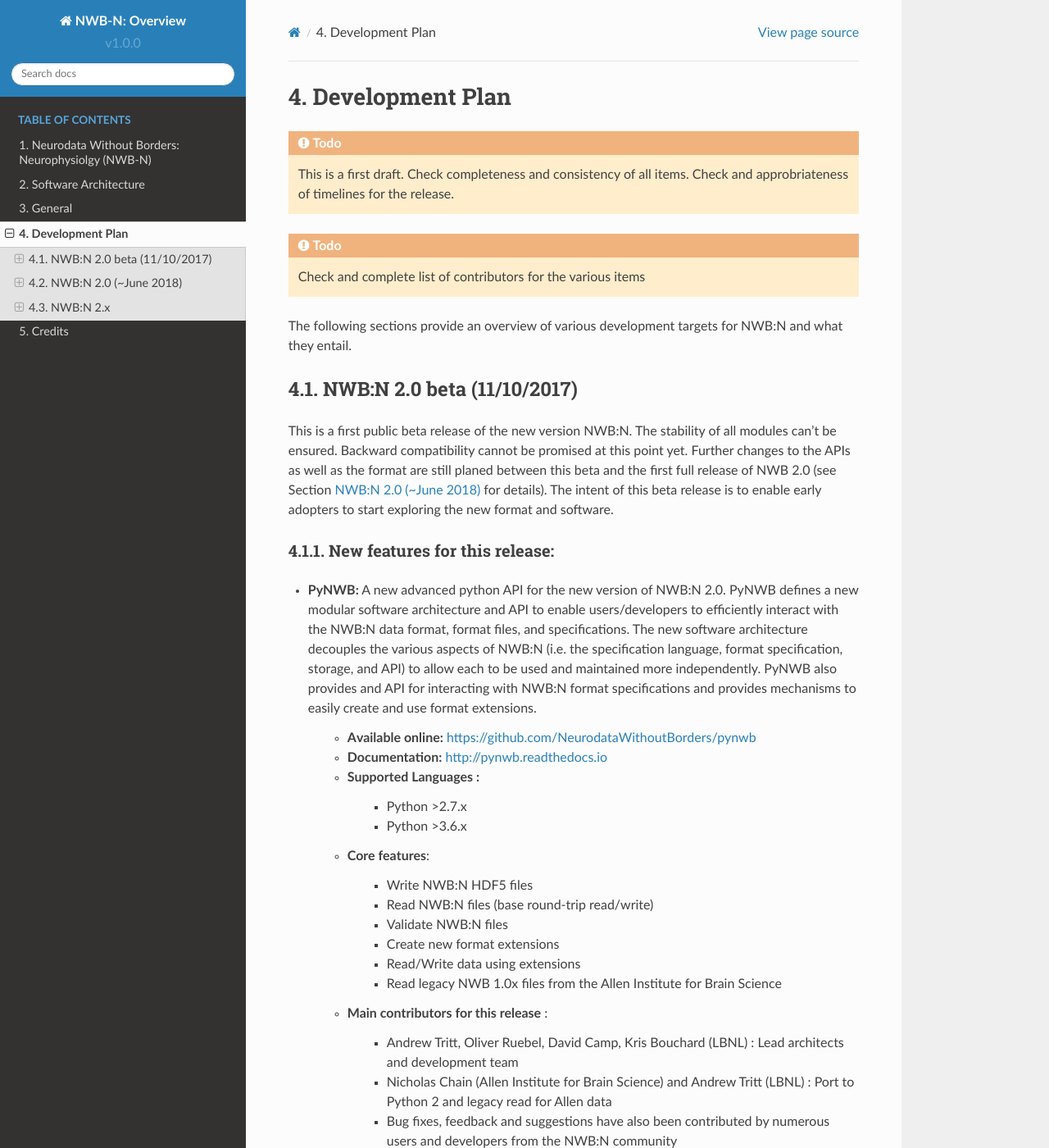
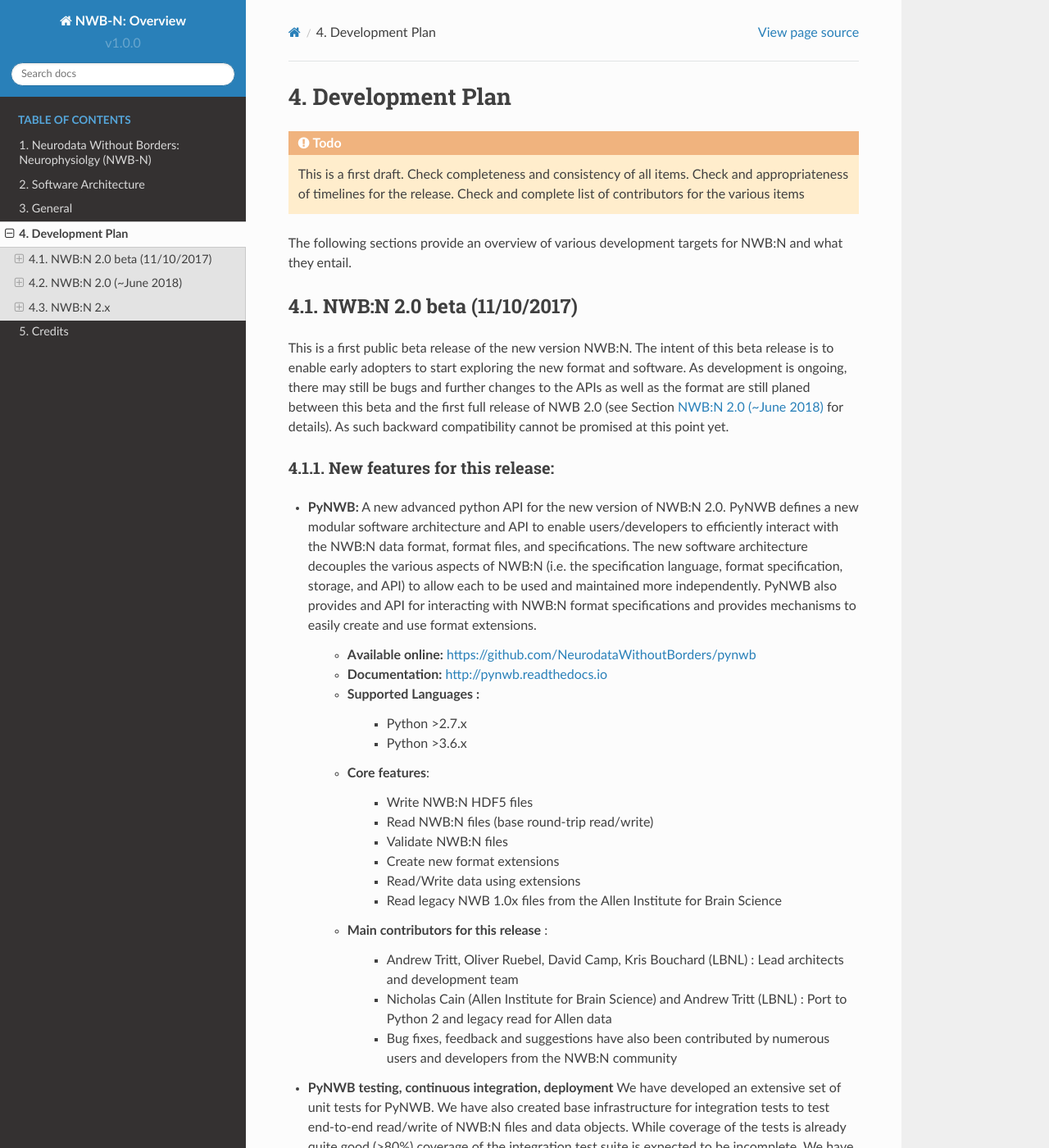
Before and after one commit to NeurodataWithoutBorders/nwb-schema, a Sphinx documentation site: the page built from docs/general/source/development_plan.rst, in a window 1280 px wide and 1400 px high. Shown: the whole window at 82% size. Built offline with Sphinx 7.4.7 and the Read the Docs theme 2.0.0, drawn with Linux system fonts in a browser that asks for light colours; some of the changed text lies outside the part shown.

Commit message:
Address comments by @mgrauer on pull request #80

```diff
--- a/docs/general/source/development_plan.rst
+++ b/docs/general/source/development_plan.rst
@@ -5,11 +5,7 @@
 
 .. todo::
 
-    This is a first draft. Check completeness and consistency of all items. Check and approbriateness of  timelines for the release.
-
-.. todo::
-
-    Check and complete list of contributors for the various items
+    This is a first draft. Check completeness and consistency of all items. Check and appropriateness of  timelines for the release. Check and complete list of contributors for the various items
 
 
 The following sections provide an overview of various development targets for NWB:N and what they entail.
@@ -19,7 +15,7 @@
 NWB:N 2.0 beta (11/10/2017)
 ---------------------------
 
-This is a first public beta release of the new version NWB:N. The stability of all modules can't be ensured. Backward compatibility cannot be promised at this point yet. Further changes to the APIs as well as the format are still planed between this beta and the first full release of NWB 2.0 (see Section :ref:`dev-nwb2` for details). The intent of this beta release is to enable early adopters to start exploring the new format and software.
+This is a first public beta release of the new version NWB:N. The intent of this beta release is to enable early adopters to start exploring the new format and software. As development is ongoing, there may still be bugs and further changes to the APIs as well as the format are still planed between this beta and the first full release of NWB 2.0 (see Section :ref:`dev-nwb2` for details). As such backward compatibility cannot be promised at this point yet.
 
 
 New features for this release:
@@ -47,7 +43,7 @@
     * **Main contributors for this release** :
 
         * Andrew Tritt, Oliver Ruebel, David Camp, Kris Bouchard (LBNL) : Lead architects and development team
-        * Nicholas Chain (Allen Institute for Brain Science) and Andrew Tritt (LBNL) : Port to Python 2 and legacy read for Allen data
+        * Nicholas Cain (Allen Institute for Brain Science) and Andrew Tritt (LBNL) : Port to Python 2 and legacy read for Allen data
         * Bug fixes, feedback and suggestions have also been contributed by numerous users and developers from the NWB:N community
 
 * **PyNWB testing, continuous integration, deployment** We have developed an extensive set of unit tests for PyNWB. We have also created base infrastructure for integration tests to test end-to-end read/write of NWB:N files and data objects. While coverage of the tests is already quite good (>80%) coverage of the integration test suite is expected to be incomplete. We have also setup infrastructure for continuous integration to execute all tests on a broad range of platforms as well as defined software deployment paths (e.g., via PIP, CONDA)
@@ -68,7 +64,7 @@
     * **Main contributors for this release**
 
         * Andrew Tritt (LBNL) : Lead for design and implementation of the Python test suites
-        * Jean-Christophe Fillion-Robin, Doruk Ozturk, Chris Kotfila Michael Grauer, Will Schroeder (Kitware) : Lead development team for creation of continuous integration, testing, and deployment mechanisms
+        * Jean-Christophe Fillion-Robin, Doruk Ozturk, Chris Kotfila, Michael Grauer, Will Schroeder (Kitware) : Lead development team for creation of continuous integration, testing, and deployment mechanisms
 
 
 * **Specification Language** We have simplified and extended the specification language used to describe the NWB:N format to ease readability, interpretability and expressiveness as well as added support for compound data types and references among others.
@@ -139,15 +135,15 @@
 NWB:N 2.0 (~June 2018)
 ----------------------
 
-The primary purpose of this targe release is to stabilize and complete development of NWB:N 2.0beta. This release will also include a number of changes to the format and APIs that have not made it into the beta release. Request for new features for this release has been frozen. Additional new features may be included in future NWB:N 2.x releases.
+The primary purpose of this target release is to stabilize and complete development of NWB:N 2.0beta. This release will also include a number of changes to the format and APIs that have not made it into the beta release. Requests for new features for this release has been frozen. Additional new features may be included in future NWB:N 2.x releases.
 
-Planed new features (beyond NWB:N 2.0 beta)
-^^^^^^^^^^^^^^^^^^^^^^^^^^^^^^^^^^^^^^^^^^^
+Planned new features (beyond NWB:N 2.0 beta)
+^^^^^^^^^^^^^^^^^^^^^^^^^^^^^^^^^^^^^^^^^^^^
 
 * **NWB:N Format Specification (and PyNWB API)**
 
     * Support saving of NWB:N specifications in NWB:N HDF5 files as part of the ``/general/specifications``. Support use of these cached specification for data read.
-    * Reorganize ``/general`` to ease additiona and management of custom, lab-specific metadata via extensions
+    * Reorganize ``/general`` to ease adding and managing custom, lab-specific metadata via extensions
 
 * **NWB:N Specification Language (and PyNWB API)**
 
```
Also changed, not shown: other parts of docs/general/source/development_plan.rst (+5 -4 lines).
